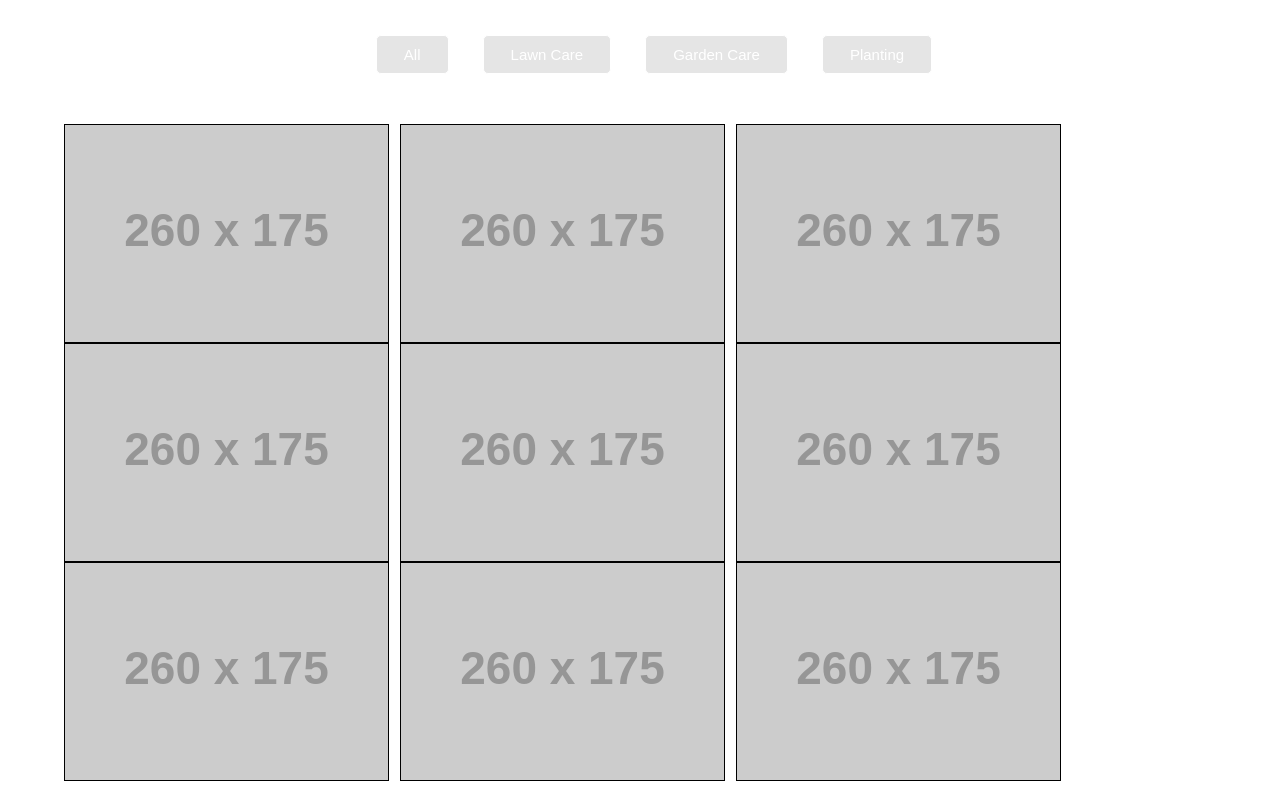
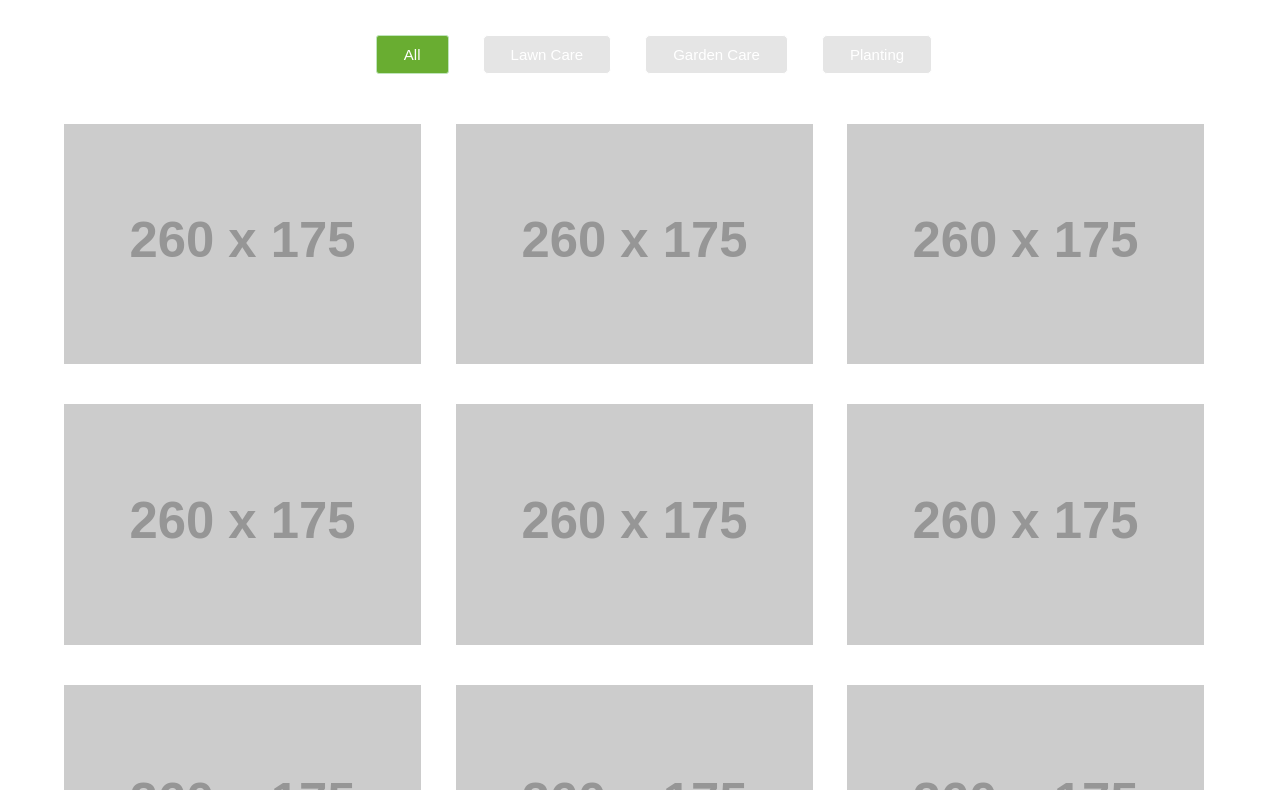
Before and after one commit to Shirly-D/Filter, a plain HTML site: page index.html in a window 1280 px wide. Shown: the part 190-980 px from the top of the page. Drawn offline with Linux system fonts and the light colour scheme; placeholder pictures from the web are drawn by us.

Commit message:
final css commit

```diff
--- a/assets/css/style.css
+++ b/assets/css/style.css
@@ -117,6 +117,17 @@ h3 {
   text-transform: capitalize;
 }
 
+h3::after {
+  content: '';
+  width: 5%;
+  height: 3px;
+  position: absolute;
+  top: 182px;
+  left: 50%;
+  background-color: #69ad31;
+  transform: translateX(-50%);
+}
+
 section .wrapper div:first-child {
   padding: 20px 0;
   background-color: #000;
@@ -146,26 +157,30 @@ section .wrapper div:first-child {
   font-size: 15px;
 }
 
+.ul-project li:first-child a,
+.ul-project li a:hover {
+  border: 1px solid #c0e5bc;
+	border-radius: 3px;
+  background-color: #69ad31;
+	color: #fff;
+	font-size: 15px;
+  transition: 0.3s;
+}
+
 .ul-image {
   display: flex;
   flex-wrap: wrap;
 }
 
 .ul-image li {
-  width: 28%;
-  margin-right: 1%;
-  border: 1px solid #000;
+  width: 31%;
+  margin-right: 3%;
+  margin-bottom: 40px;
 }
 
 .ul-image li:nth-child(3n) { margin-right: 0; }
 
 
-
-
-
-
-
-
 /*=================================
   main styling ends here
 =================================*/
```
